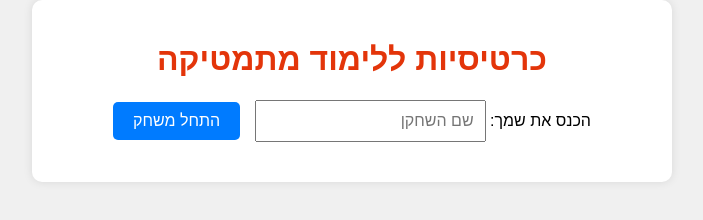
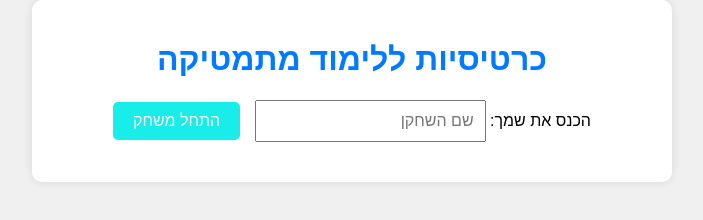
Before and after one commit to Ofirish/HebMathGame, a plain HTML site: page index.html in a window 1280 px wide. Shown: the whole page, without its empty margins (288-991 px from the left). Drawn offline with Linux system fonts and the light colour scheme.

```diff
--- a/script.js
+++ b/script.js
@@ -60,6 +60,7 @@
 // Reveal the answer
 revealAnswerButton.addEventListener('click', () => {
     answerElement.classList.toggle('hidden'); // Toggle the visibility of the answer
+    console.log("Answer visibility toggled!"); // Debugging: Check if the button click is registered
 });
 
 // Navigate to the previous card
--- a/styles.css
+++ b/styles.css
@@ -16,7 +16,7 @@
 }
 
 h1 {
-    color: #e3350a;
+    color: #007bff;
 }
 
 .name-input {
@@ -32,7 +32,7 @@
 .name-input button {
     padding: 10px 20px;
     font-size: 16px;
-    background-color: #007bff;
+    background-color: #19edea;
     color: #fff;
     border: none;
     border-radius: 5px;
```
